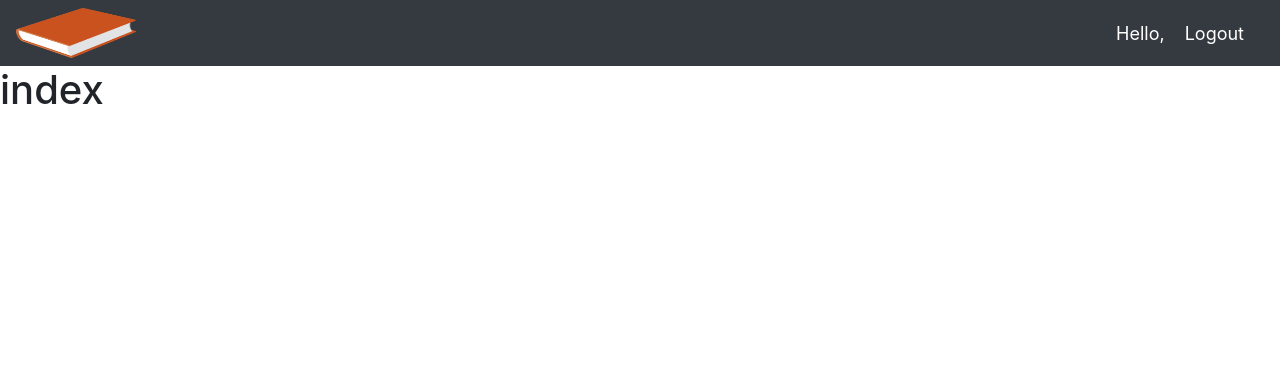
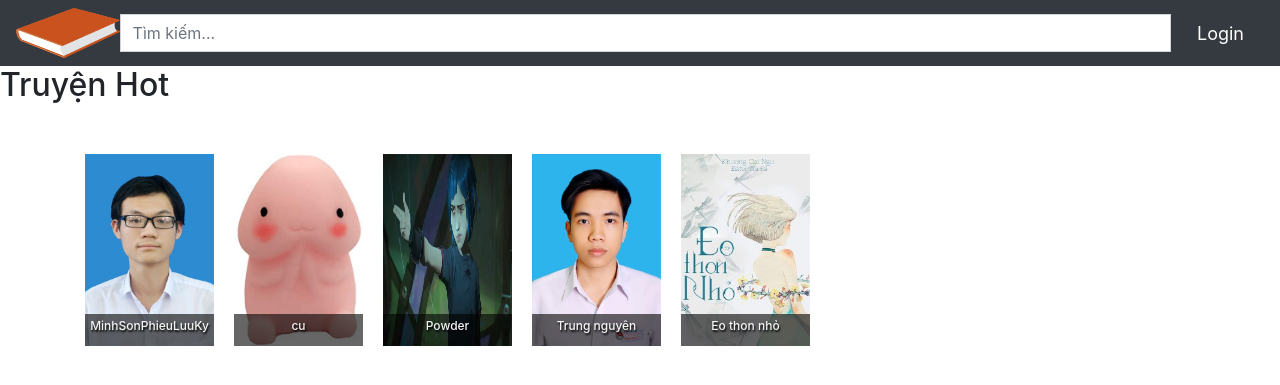
Before and after one commit to netbookTeam/netbook, a Django app: page / in a window 1280 px wide. Shown: the top 385 px of the page. Run offline with Django 3.2, Linux system fonts and the light colour scheme; data comes from the database, SQL or seed files in the repository; both versions use the stored data as it was after the commit; some libraries are stand-ins or nearby versions.

Commit message:
create index.html

```diff
--- a/Ebook/models.py
+++ b/Ebook/models.py
@@ -35,8 +35,8 @@ class Tag(models.Model):
 
 class Novel(models.Model):
     title = models.CharField(max_length=200, null=True)
-    description = models.CharField(max_length=400, null=True)
-    thumbnail = models.ImageField(default="placeholder.png", null=True, blank=True,upload_to="images/")
+    description = models.TextField()
+    thumbnail = models.ImageField(default="images/placeholder.png", null=True, blank=True,upload_to="images/")
     userinfo = ForeignKey(UserInfo,null=True, blank=True,on_delete=models.CASCADE)
     tags = ManyToManyField(Tag)
     def __str__(self):
@@ -48,7 +48,10 @@ class Novel(models.Model):
 class Chapter(models.Model):
     novel = ForeignKey(Novel,null=True, blank=True, on_delete=models.CASCADE)
     number = IntegerField()
-    content = models.CharField(max_length=1000, null=True)
+    content = models.TextField()
+
+    def __str__(self):
+        return str(self.novel.title)+"_"+str(self.number)
 
 
 class NovelTag(models.Model):
--- /dev/null
+++ b/Ebook/templates/Ebook/index.html
@@ -0,0 +1,39 @@
+{% load static %}
+
+<!DOCTYPE html>
+<html lang="en">
+<head>
+    <meta charset="UTF-8">
+    <meta http-equiv="X-UA-Compatible" content="IE=edge">
+    <meta name="viewport" content="width=device-width, initial-scale=1.0">
+    <link rel="stylesheet" href="https://stackpath.bootstrapcdn.com/bootstrap/4.3.1/css/bootstrap.min.css" integrity="sha384-ggOyR0iXCbMQv3Xipma34MD+dH/1fQ784/j6cY/iJTQUOhcWr7x9JvoRxT2MZw1T" crossorigin="anonymous">
+    <title>Index</title>
+    <link rel="stylesheet" href="{% static '/css/index.css' %}">
+</head>
+<body>
+    {%  include 'Ebook/navbar.html' %}
+    <div class="title-list">
+        <h2>Truyện Hot</h2>
+        <a href="https://truyenfull.vn/danh-sach/truyen-hot/" title="Truyện hot">
+        </a>
+    </div>
+    <div class="container" id="intro-index">
+        <div class="index-intro">
+            {% for novel in novels %}
+            <div class="item top-1" itemscope="" itemtype="https://schema.org/Book">
+                <a href="https://truyenfull.vn/mao-son-troc-quy-nhan/" itemprop="url">
+                    <span class="full-label">
+                    </span>
+                    <img src="{{ MEDIA_URL }}/{{ novel.thumbnail }}">
+                    <div class="title">
+                        <h3 itemprop="name">{{ novel.title }}</h3>
+                    </div>
+                </a>
+            </div>
+            {% endfor %}
+
+        </div>
+    </div>
+
+</body>
+</html>
--- a/Ebook/templates/Ebook/navbar.html
+++ b/Ebook/templates/Ebook/navbar.html
@@ -23,8 +23,24 @@
       {% endif %}
     </ul>
   </div>
-
+  <div class="input-group search-holder">
+    <meta itemprop="target" content="https://truyenfull.vn/tim-kiem/?tukhoa={tukhoa}">
+      <input aria-label="Từ khóa tìm kiếm" role="search key" class="form-control" id="search-input" type="search" name="tukhoa" placeholder="Tìm kiếm..." value="" itemprop="query-input" required="">
+        <div class="input-group-btn">
+          <button class="btn btn-default" type="submit" aria-label="Tìm kiếm" role="search">
+            <span class="glyphicon glyphicon-search">
+            </span>
+          </button>
+        </div>
+      </div>
+  {% if request.user.is_authenticated %}
   <span class="hello-msg">Hello, {{request.user.username}}</span>
   <span ><a  class="hello-msg" href="{% url 'logout' %}">Logout</a></span>
+  {% endif %}
+
+  {% if not request.user.is_authenticated %}
+  <span ><a  class="hello-msg" href="{% url 'login' %}">Login</a></span>
+  {% endif %}
+
 
 </nav>
--- a/Ebook/views.py
+++ b/Ebook/views.py
@@ -1,6 +1,8 @@
 from django.core.checks import messages
 from django.shortcuts import redirect, render
 from django.http import HttpResponse
+
+from .models import Novel
 from .decorator import authenticated_user,admin_only,unauthenticated_user
 from django.contrib.auth import authenticate, login, logout
 from django.contrib import messages
@@ -12,7 +14,9 @@ from django.core.files import File
 # Create your views here.
 
 def index(request):
-    return render(request,"Ebook/main.html",{"name":"index"})
+    novels=list(Novel.objects.all())
+    print(type(novels))
+    return render(request,"Ebook/index.html",{"novels":novels})
 
 @authenticated_user
 def home(request):
--- a/Netbook/settings.py
+++ b/Netbook/settings.py
@@ -39,7 +39,7 @@ INSTALLED_APPS = [
     'django.contrib.sessions',
     'django.contrib.messages',
     'django.contrib.staticfiles',
-    'Ebook',
+    'Ebook.apps.EbookConfig',
 ]
 
 MIDDLEWARE = [
@@ -65,6 +65,7 @@ TEMPLATES = [
                 'django.template.context_processors.request',
                 'django.contrib.auth.context_processors.auth',
                 'django.contrib.messages.context_processors.messages',
+                'django.template.context_processors.media', # set this explicitly
             ],
         },
     },
--- /dev/null
+++ b/static/css/index.css
@@ -0,0 +1,49 @@
+* {
+    margin: 0;
+    padding: 0;
+    border: none;
+}
+.index-intro {
+    display: flex;
+    flex-wrap: wrap;
+    justify-content: flex-start;
+}
+.item {
+    position: relative;
+    width: 129px;
+    height: 192px;
+    margin-right: 20px;
+    margin-bottom: 20px;
+}
+.item img {
+    width: 129px;
+    height: 192px;
+    overflow: hidden;
+}
+.title {
+    position: absolute;
+    bottom: 0;
+    width: 100%;
+    background-color: rgba(0, 0, 0, 0.6);
+    padding: 5px 0;
+
+    margin-top: 2px;
+    text-align: center;
+    color: #f4f4f4;
+}
+.title h3 {
+    font-size: 12px;
+    text-shadow: 1px 2px 2px #000;
+}
+.item {
+    position: relative;
+    width: 129px;
+    height: 192px;
+    margin-right: 20px;
+    margin-bottom: 20px;
+    transition: 0.5s;
+}
+.item:hover {
+    transform: scale(1.05);
+}
+.index-intro {margin-top:50px}
```
Also changed, not shown: Ebook/templates/Ebook/css/index.css (added, +37 -0 lines), Ebook/migrations/0008_alter_chapter_content.py (added), Ebook/migrations/0009_auto_20211230_1321.py (added), db.sqlite3, media/images/102180032.jpg (added), media/images/102180039_2_vl5nCzW.jpg (added), media/images/103_gnVzCZ6.jpg (added), media/images/246019143_194748822682829_4463720580996865287_n.png (added), media/images/51Hp51ghL.__AC_SY445_SX342_QL70_ML2__OeOl5yi.jpg (added), media/images/eo-thon-nho.jpg (added), media/images/placeholder.png (added), media/images/powder.jpg (added).
